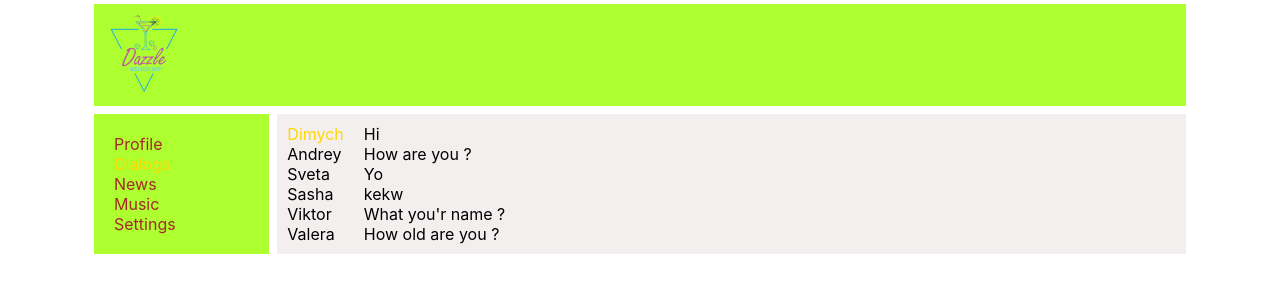
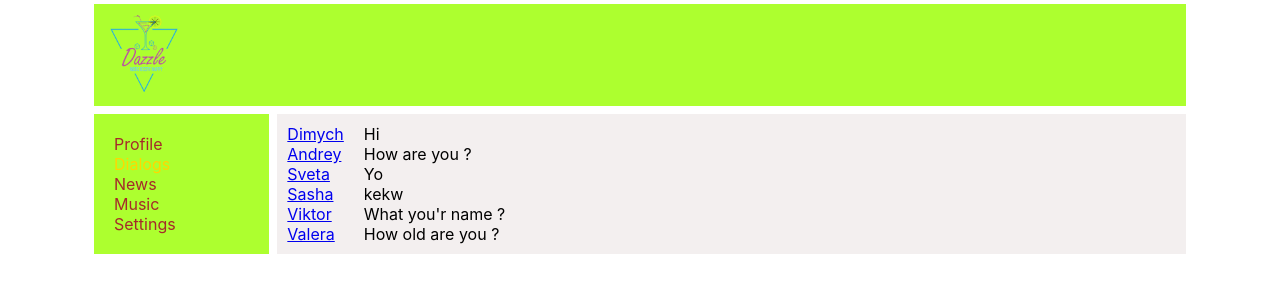
Before and after one commit to avangard7/incubator, a React (Create React App) app: page /dialogs in a window 1280 px wide. Shown: the top 300 px of the page. Built offline with nearby package versions, Linux system fonts and the light colour scheme.

Commit message:
Lesson 24

```diff
--- a/src/App.js
+++ b/src/App.js
@@ -17,8 +17,9 @@ const App = () => {
       <div className="app-wrapper-content">
 
         <Routes>
+          <Route exact element={<Profile />} path="/"/>
+          <Route element={<Profile />} path="/profile"/>
           <Route element={<Dialogs />} path="/dialogs"/>
-          <Route element={<Profile />} path="/profile"/>
           <Route element={<News />} path="/news"/>
           <Route element={<Music />} path="/music"/>
           <Route element={<Settings />} path="/settings"/>
--- a/src/components/Dialogs/Dialogs.jsx
+++ b/src/components/Dialogs/Dialogs.jsx
@@ -1,35 +1,75 @@
+import { NavLink } from 'react-router-dom';
 import s from './Dialogs.module.css';
 
+
+const DialogItem = (props) => {
+
+    let path = "/dialogs/" + props.id;
+
+    return (
+        <div className={s.dialog + ' ' + s.active}>
+
+            <NavLink to={path}>  {props.name}  </NavLink>
+
+        </div>
+    )
+}
+
+const Message = (props) => {
+    return (
+        < div >
+
+            <div className={s.dialog}>  {props.message}  </div>
+
+        </div >
+
+    )
+}
+
 const Dialogs = (props) => {
+
+    let dialogsData = [
+
+    { id: 1, name: "Dimych" },
+    { id: 2, name: "Andrey" },
+    { id: 3, name: "Sveta"  },
+    { id: 4, name: "Sasha" },
+    { id: 5, name: "Viktor" },
+    { id: 6, name: "Valera" }
+
+];
+
+    let messagesData = [
+    { id: 1, message: "  Hi " },
+    { id: 2, message: "  How are you ? " },
+    { id: 3, message: "  Yo " },
+    { id: 4, message: "  kekw " },
+    { id: 5, message: "  What you'r name ? " },
+    { id: 6, message: "  How old are you ? " }
+
+    ]
+
     return (
-        <div className={ s.dialogs }>
-            <div className={ s.dialogsItem }>
-                <div className={ s.dialog + ' ' + s.active }>
-                    Dimych
-                </div>
-                <div className={ s.dialog }>
-                    Andrey
-                </div>
-                <div className={ s.dialog }>
-                    Sveta
-                </div>
-                <div className={ s.dialog }>
-                    Sasha
-                </div>
-                <div className={ s.dialog }>
-                    Viktor
-                </div>
-                <div className={ s.dialog }>
-                    Valera
-                </div>
+        <div className={s.dialogs}>
+            <div className={s.dialogsItem}>
+
+                <DialogItem name={ dialogsData[0].name } id={ dialogsData[0].id } />
+                <DialogItem name={ dialogsData[1].name } id={ dialogsData[1].id } />
+                <DialogItem name={ dialogsData[2].name } id={ dialogsData[2].id } />
+                <DialogItem name={ dialogsData[3].name } id={ dialogsData[3].id } />
+                <DialogItem name={ dialogsData[4].name } id={ dialogsData[4].id } />
+                <DialogItem name={ dialogsData[5].name } id={ dialogsData[5].id } />
+
             </div>
-            <div className={ s.messages }>
-                <div className={ s.dialog}> Hi </div>
-                <div className={ s.dialog}> How are you ? </div>
-                <div className={ s.dialog}> Yo </div>
-                <div className={ s.dialog}> kekw </div>
-                <div className={ s.dialog}> What you'r name ? </div>
-                <div className={ s.dialog}> How old are you ? </div>
+            <div className={s.messages}>
+
+                <Message message={ messagesData[0].message } />
+                <Message message={ messagesData[1].message } />
+                <Message message={ messagesData[2].message } />
+                <Message message={ messagesData[3].message } />
+                <Message message={ messagesData[4].message } />
+                <Message message={ messagesData[5].message } />
+
             </div>
         </div>
     )
--- a/src/components/Profile/MyPosts/MyPosts.jsx
+++ b/src/components/Profile/MyPosts/MyPosts.jsx
@@ -2,16 +2,33 @@ import s from './MyPosts.module.css';
 import Post from './Post/Post';
 
 const MyPosts = () => {
+
+  let postsData = [
+
+    { id: 1, message: "Hi, how are you?", likeCounts: "2" },
+    { id: 2, message: "It's my first post", likeCounts: "326"  },
+
+  ]
+
   return (
+    <div className={s.postsBlock}>
       <div>
         <div>
           <textarea></textarea>
-            <button>Add post</button>
         </div>
-          <div className={ s.posts }>
+        <div>
 
-          <Post message="Hi, how are you?" likecounts="2" />
-          <Post message="It's my first post" likecounts="7" />
+          <button className={s.postsButton}>
+            Add post
+          </button>
+
+        </div>
+
+      </div>
+      <div className={s.posts}>
+
+        <Post message={ postsData[0].message} likecounts={ postsData[0].likeCounts } />
+        <Post message={ postsData[1].message} likecounts={ postsData[1].likeCounts } />
 
       </div>
 
--- a/src/components/Profile/MyPosts/MyPosts.module.css
+++ b/src/components/Profile/MyPosts/MyPosts.module.css
@@ -1,3 +1,17 @@
+
 .posts {
     padding: 10px;
 }
+
+.postsBlock {
+    padding: 10px;
+}
+
+.postsButton {
+    background-color: brown;
+    cursor: pointer;
+    padding: 5px 10px;
+    border-radius: 5px;
+    color: #fff;
+    border: none;
+}
--- a/src/components/Profile/MyPosts/Post/Post.jsx
+++ b/src/components/Profile/MyPosts/Post/Post.jsx
@@ -1,18 +1,8 @@
 import s from './Post.module.css';
 import ava_1 from './../../../../img/ava_1.png';
 
-let array = ['sex 1000 rub', 'sex 900 rub', 'dont sex'];
-let summ = -1;
 
 const Post = (props) => {
-
-  const listItems = array.map((item) =>
-
-    <li>{item}</li>
-
-  );
-  // console.log(props);
-  console.log(summ += 0.5);
 
   return (
     <div>
@@ -21,8 +11,8 @@ const Post = (props) => {
 
         <div className={s.item}>
           <img src={ava_1} alt='' />
-          <ul>{listItems[summ]}</ul>
-          <div> like: { props.likecounts } </div>
+
+          <div> like: {props.likecounts} </div>
           <div>
             {props.message}
           </div>
@@ -31,7 +21,7 @@ const Post = (props) => {
       </div>
 
       <input value='5' />
-      <input value='6' />
+
 
     </div>
   )
--- a/src/components/Profile/MyPosts/Post/Post.module.css
+++ b/src/components/Profile/MyPosts/Post/Post.module.css
@@ -1,7 +1,7 @@
 
 .item {
 
-    color: aqua;
+    color: red;
 
 }
 
--- a/src/components/Profile/Profile.jsx
+++ b/src/components/Profile/Profile.jsx
@@ -1,19 +1,16 @@
-import More from './../../img/more.jpg';
+// import More from './../../img/more.jpg';
 import MyPosts from './MyPosts/MyPosts';
 import s from './Profile.module.css';
+import ProfileInfo from './ProfileInfo/ProfileInfo';
 
 const Profile = () => {
   return (
     <div>
 
+      <ProfileInfo />
+
       <div>
-          <img className={ s.More } src={More} />
-        </div>
-        <div>
-          ava + description
-        </div>
-        <div>
-          <div className={ s.posts }>
+        <div className={s.posts}>
 
           <MyPosts />
 
--- /dev/null
+++ b/src/components/Profile/ProfileInfo/ProfileInfo.jsx
@@ -0,0 +1,19 @@
+import More from './../../../img/more.jpg';
+import s from './ProfileInfo.module.css';
+
+const ProfileInfo = () => {
+  return (
+    <div>
+
+      <div>
+        <img className={s.More} src={More} />
+      </div>
+      <div className={ s.DescriptionBlok }>
+        ava + description
+      </div>
+
+    </div>
+  )
+}
+
+export default ProfileInfo;
--- /dev/null
+++ b/src/components/Profile/ProfileInfo/ProfileInfo.module.css
@@ -0,0 +1,15 @@
+.content {
+
+}
+
+.More {
+    width: 100%;
+}
+
+/* .item {
+    color: aqua;
+} */
+
+.DescriptionBlok {
+    padding: 10px 15px;
+}
```
Lines whose indentation alone changed are shown as unchanged.
